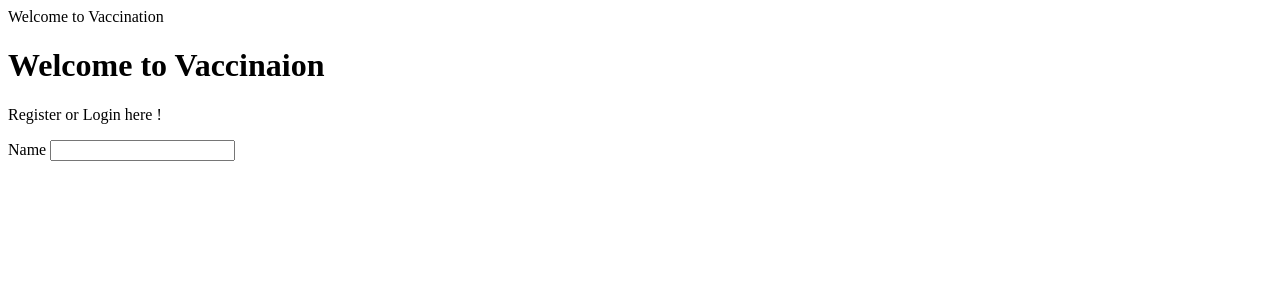
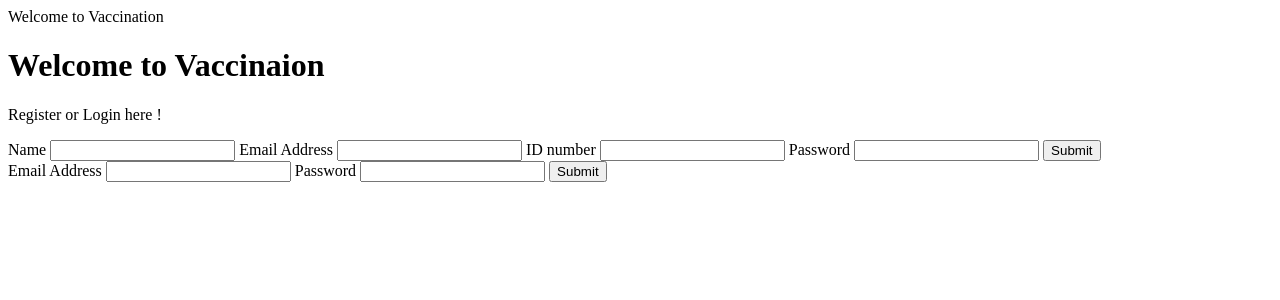
Before and after one commit to srahulelite/VaccinationSystem, a Python web app: template app/templates/main.html in a window 1280 px wide. Shown: the top 300 px of the page. Run offline with Jinja, Linux system fonts and the light colour scheme; the template is opened without the code that fills it, so the values that code supplies are empty.

Commit message:
registration completed

```diff
--- a/app/templates/main.html
+++ b/app/templates/main.html
@@ -8,7 +8,21 @@
     <p>Register or Login here !</p>
     <form>
         <label>Name </label>
-        <input type="text" name="name" required>
+        <input type="text" name="name">
+        <label>Email Address </label>
+        <input type="email" name="email-address">
+        <label>ID number </label>
+        <input type="text" name="id-number">
+        <label>Password </label>
+        <input type="password" name="password">
+        <input type="submit">
+    </form>
+    <form>
+        <label>Email Address </label>
+        <input type="email" name="email-address">
+        <label>Password </label>
+        <input type="password" name="password">
+        <input type="submit">
     </form>
 {% endblock %}
 
--- a/app/views.py
+++ b/app/views.py
@@ -3,7 +3,7 @@ from flask import render_template
 
 @app.route('/')
 def index():
-    return render_template('Homepage.html')
+    return render_template('main.html')
 
 @app.route('/patients')
 def list_of_patients():
```
